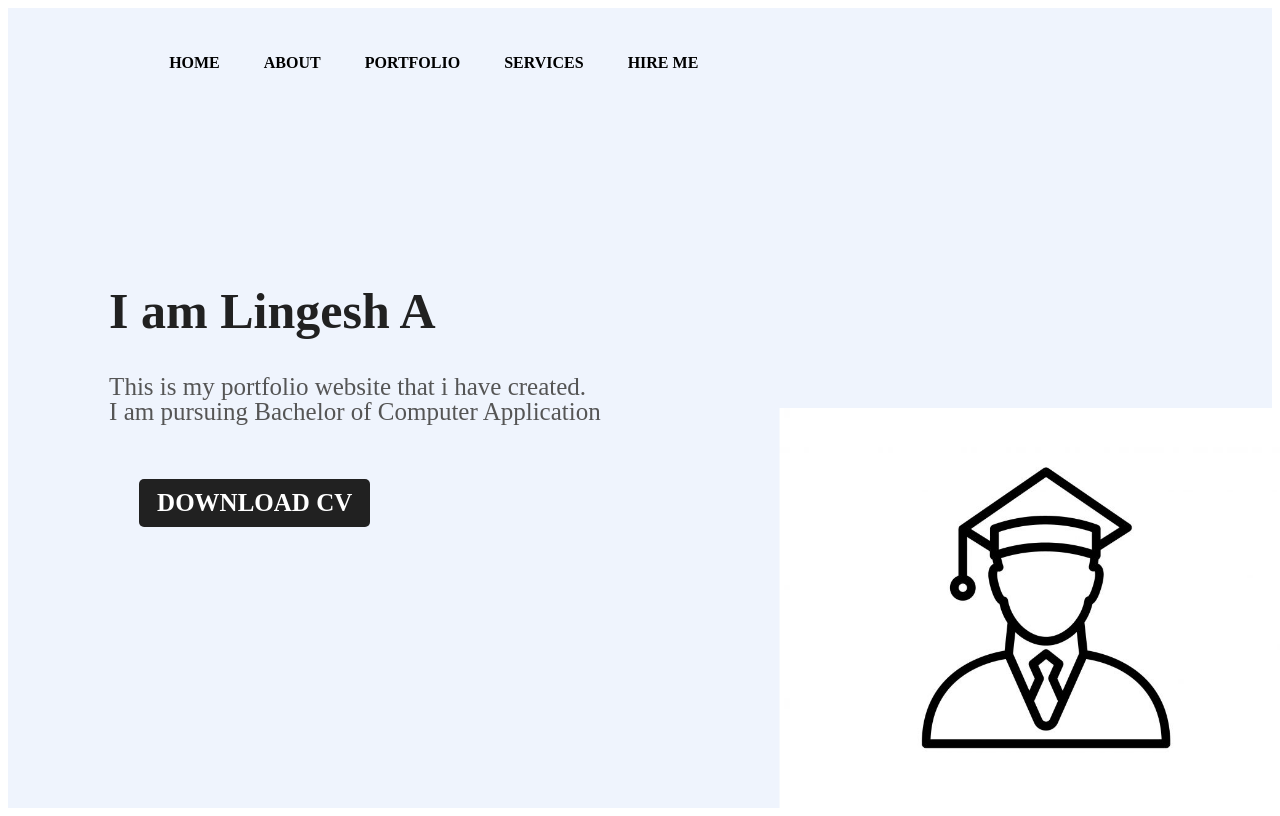
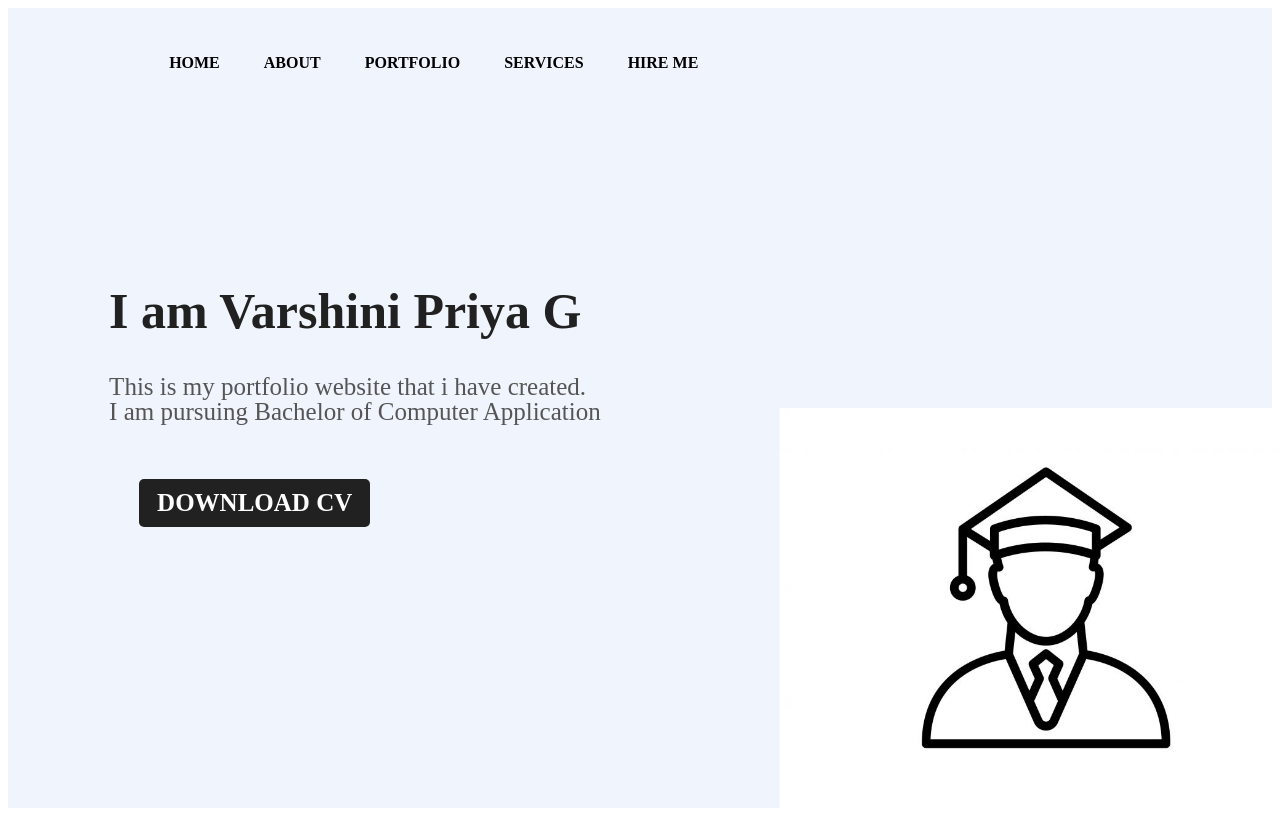
Before and after one commit to varshinipriyaG/professional-profile-76A820FE4E171AAAD8D45DA7D4F8DF63, a plain HTML site: page index.html in a window 1280 px wide. Shown: the top 816 px of the page. Drawn offline with Linux system fonts and the light colour scheme.

Commit message:
Update index.html

```diff
--- a/index.html
+++ b/index.html
@@ -23,7 +23,7 @@
      </ul>
        </nav>
    <div class="detel">
-     <h1>I am Lingesh <span>A</span> </h1>
+     <h1>I am Varshini Priya <span>G</span> </h1>
      <p>This is my portfolio website that i have created.
        <br> I am pursuing Bachelor of Computer Application
          </p>
```
